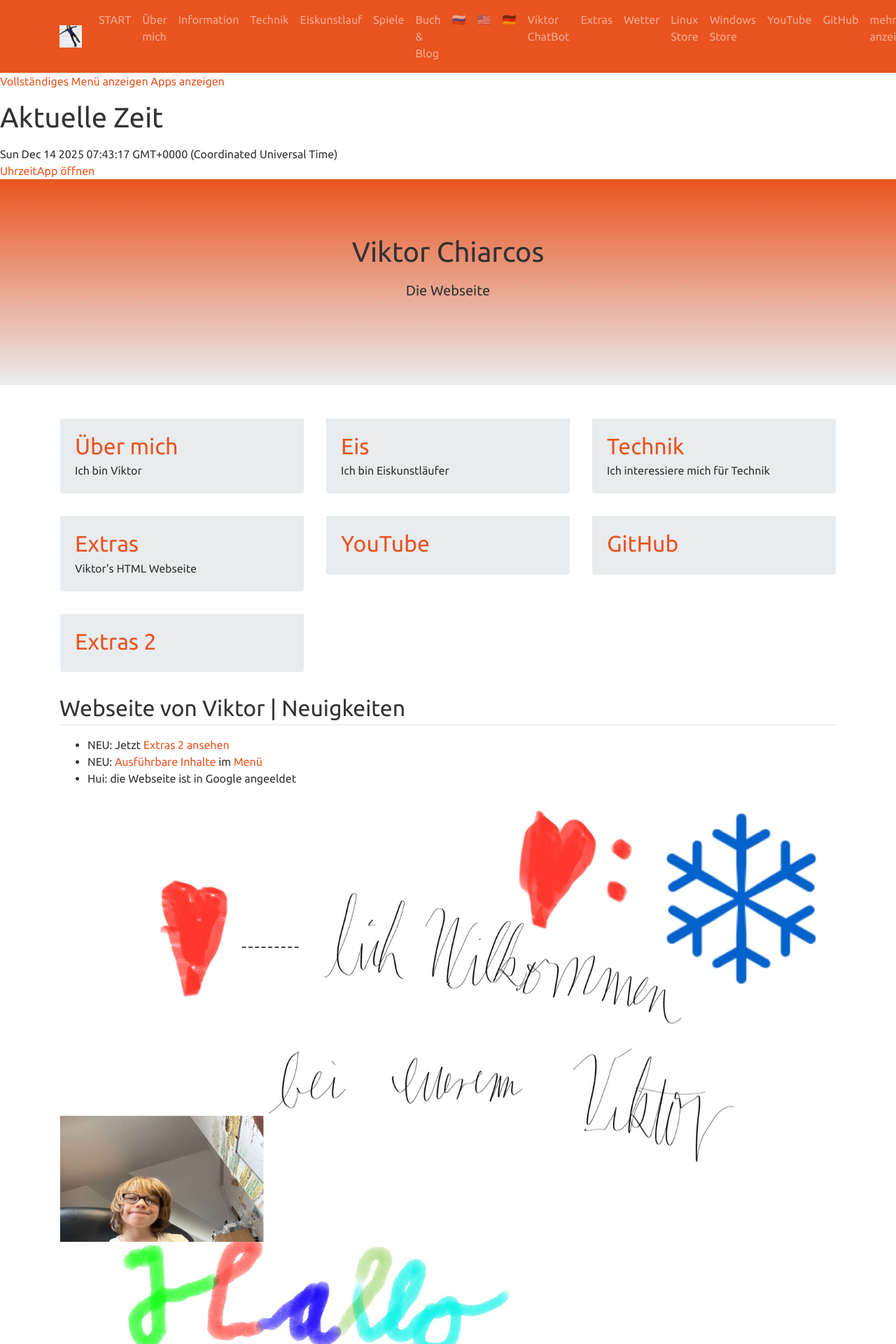
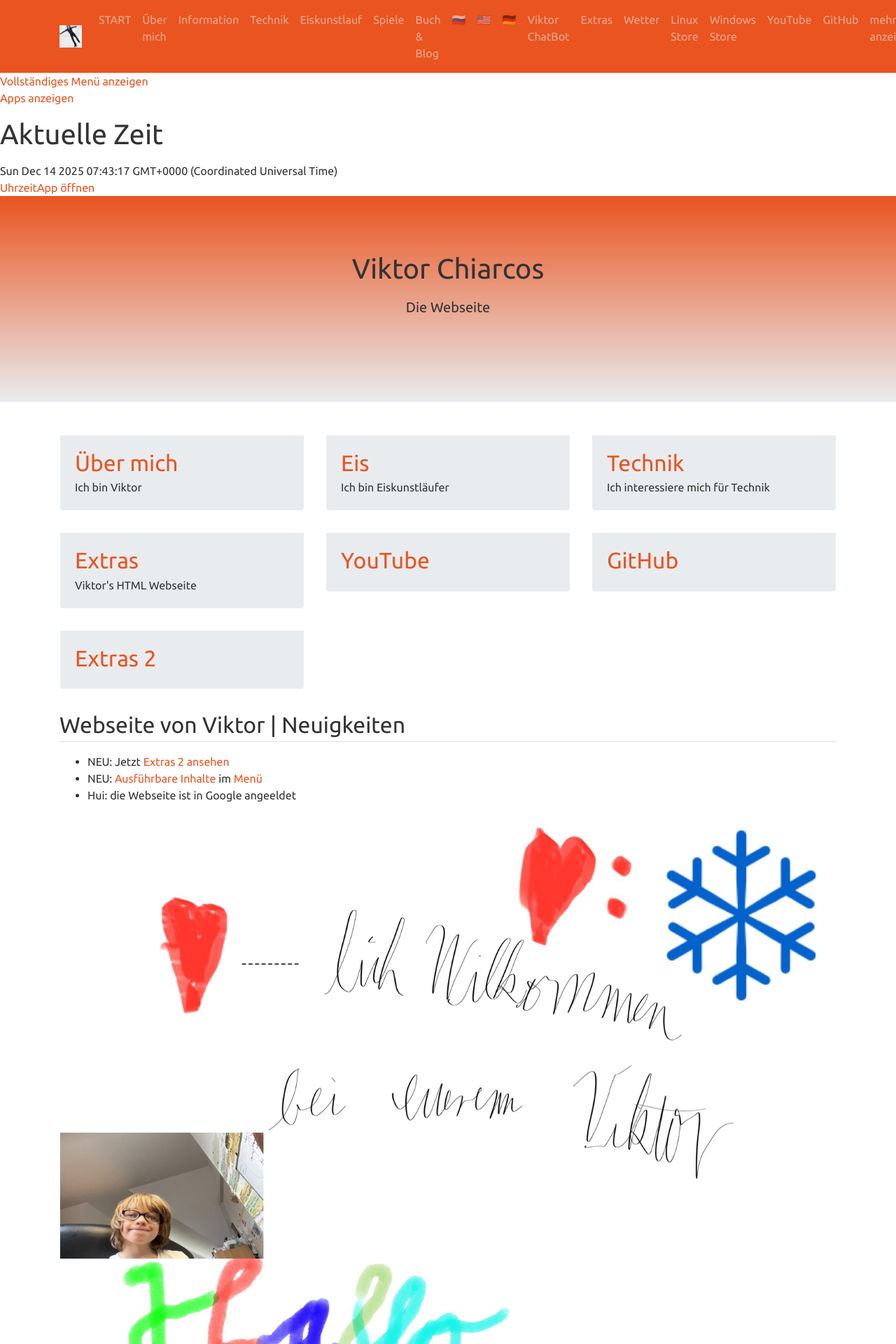
Before and after one commit to viktor-chiarcos/viktor-chiarcos.github.io, a Jekyll site: the page built from index.md, in a window 1280 px wide. Shown: the top 1920 px of the page at 70% size. Built offline with Jekyll 4.4.1, drawn with Linux system fonts in a browser that asks for light colours.

Commit message:
Fix link formatting in default layout

```diff
--- a/_layouts/default.html
+++ b/_layouts/default.html
@@ -27,7 +27,7 @@
     {% include header.html %}
     <!-- page content -->
     <main class="page-content" role="main">
-      <a href="/menu" colour="green">Vollständiges Menü anzeigen</a>
+      <a href="/menu" colour="green">Vollständiges Menü anzeigen</a><br>
       <a href="/apps" colour="green">Apps anzeigen</a>
       <h1>Aktuelle Zeit</h1>
 <main>
```
